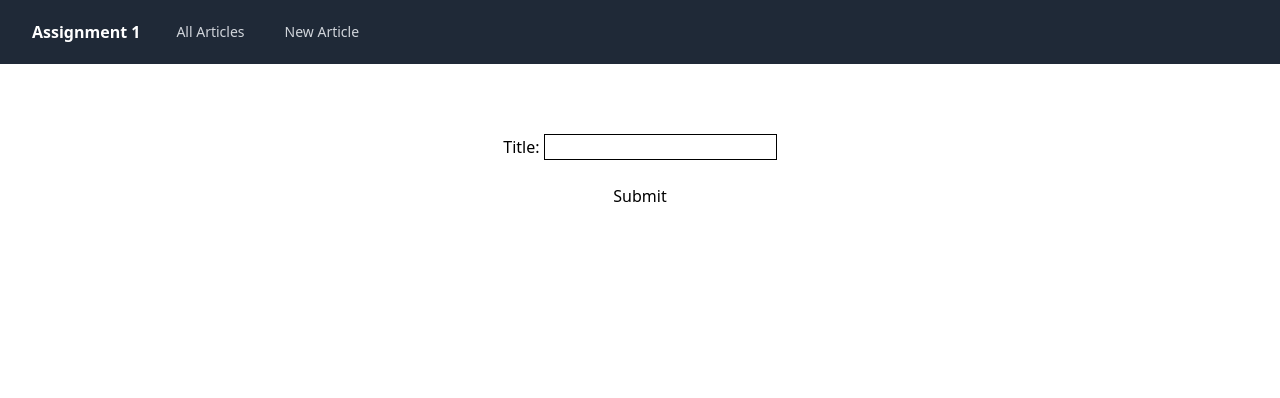
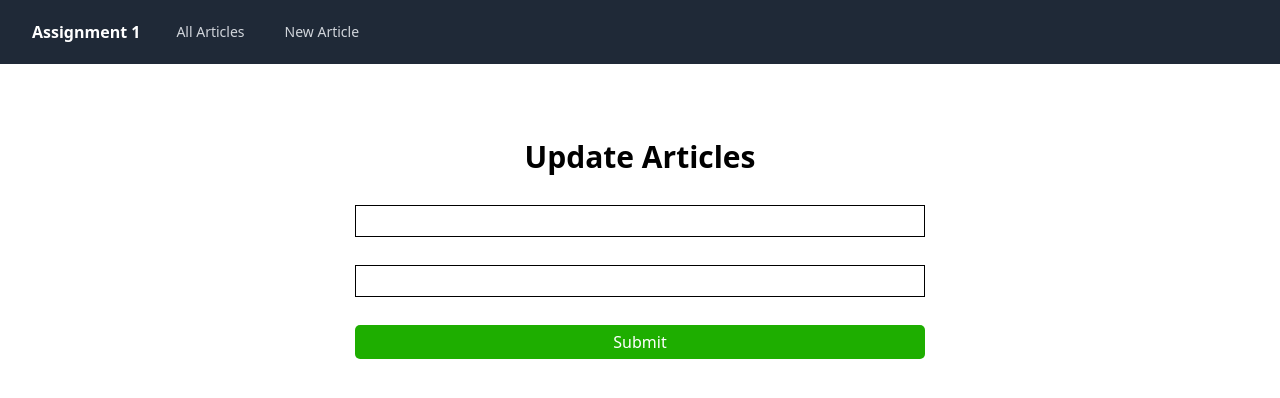
Before and after one commit to KY250/bcit-comp3015-assign1, a PHP site: page /new_article.php in a window 1280 px wide. Shown: the top 398 px of the page. Run offline with PHP 8.4, Linux system fonts and the light colour scheme; some libraries are stand-ins or nearby versions.

Commit message:
Update new_article.php

```diff
--- a/new_article.php
+++ b/new_article.php
@@ -20,21 +20,38 @@ $articles = $articleRepository->getAllArticles();
 <?php require_once 'layout/header.php' ?>
 <body>
 <?php require_once 'layout/navigation.php' ?>
-    <form action="new_article.php" method="post">
-    <label>Title:
-    <input class="gv-input" type="text" name="title"><br> <br>
+<form action="new_article.php" method="post">
+<h2 style="font-weight:900; font-size:30px; text-align:center;">Update Articles</h2><br>
+
+    <label>
+    <input type="text" name="title"><br> <br>
+    <input type="text" name="link"> <br> <br>
     </label>
 
     <label>
-    <input type="submit" value="Submit">
+    <input class="btn" type="submit" value="Submit">
     </label>
-    </form>
+</form>
 </body>
 </html>
 
 <style>
-    .gv-input {
-        border:1px solid;
+    input[type="text"], select {
+        width: 50%;
+        padding: 3px 20px;
+        margin: 2px 0;
+        box-sizing: border-box;
+        border: 1px solid;
+    }
+    input[type=submit] {
+        border:none;
+        color:white;
+        width: 50%;
+        padding: 5px;
+        background:#1EAE00;
+        border-radius:5px;
+        margin: 2px 0;
+        cursor:pointer;
     }
 	form {
 		text-align:center;
```
